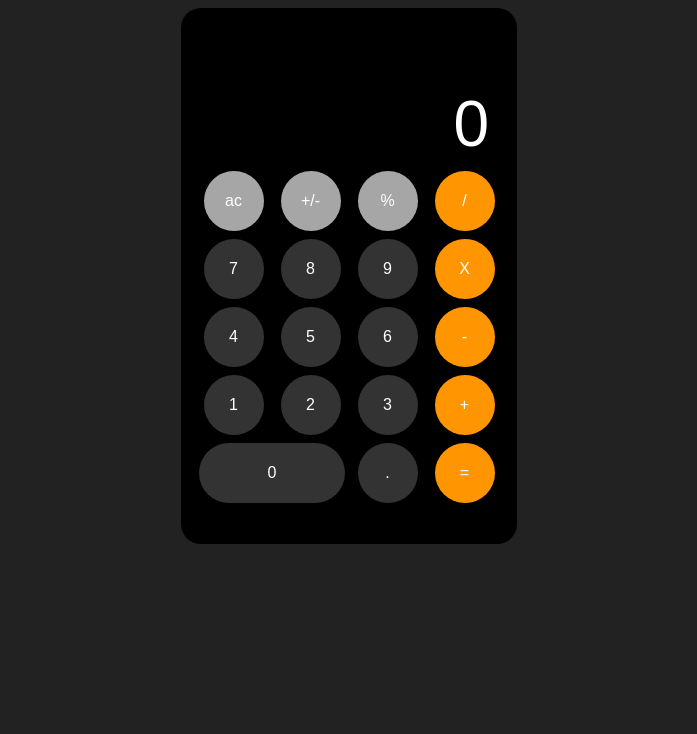
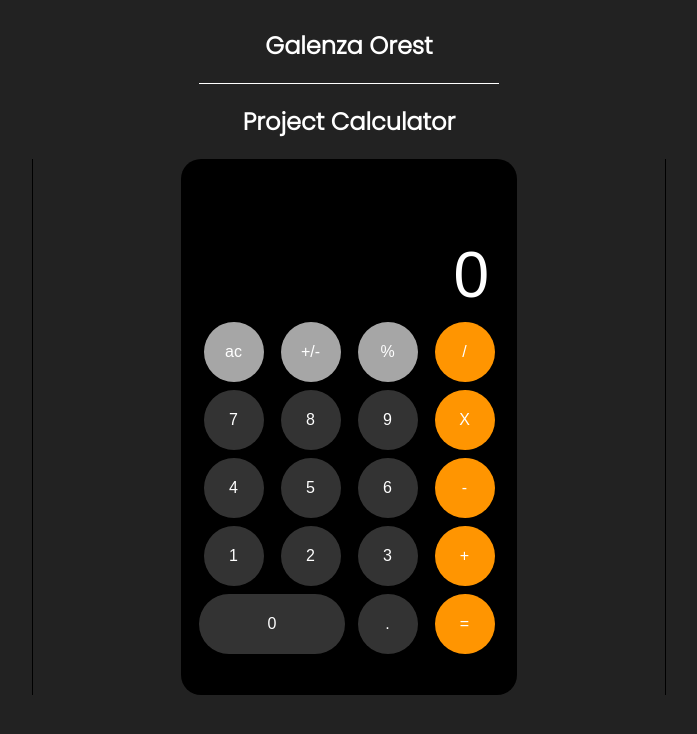
Before and after one commit to OgShadoww/Calk, a plain HTML site: page index.html in a window 1280 px wide. Shown: the whole page, without its empty margins (291-988 px from the left). Drawn offline with Linux system fonts and the light colour scheme.

Commit message:
add element

```diff
--- a/index.html
+++ b/index.html
@@ -10,6 +10,18 @@
 </head>
 <body>
 
+    <div class="preview-project">
+        <div class="preview-project-name">
+            <h2>Galenza Orest</h2>
+        </div>
+        <div class="line"></div>
+        <div class="preview-project-title">
+            <h2>Project Calculator</h2>
+        </div>
+    </div>
+
+   <div class="wrapper">
+        <div class="conteiner">
             <div class="calc">
                 <div class="output">
                     <p>0</p>
@@ -40,6 +52,8 @@
                     <div class="btn equal bg-orange">=</div>
                 </div>
             </div>
+        </div>
+   </div>
 
 <!-- JavaScript Bundle with Popper -->
 <script src="script.js"></script>
--- a/style.css
+++ b/style.css
@@ -1,3 +1,5 @@
+@import url('https://fonts.googleapis.com/css2?family=Poppins:wght@300&display=swap');
+
 body {
     background-color: #222222;
     color: white;
@@ -67,4 +69,39 @@ body {
 
   .btn.bg-orange {
     background-color: #ff9501;
+}
+
+.preview-project {
+  font-family: 'Poppins';
+  display: flex;
+  flex-direction: column;
+  width: 100%;
+  justify-content: center;
+  align-items: center;
+}
+
+.line {
+  width: 300px;
+  height: 1px;
+  background-color: #fff;
+}
+
+.wrapper {
+  display: flex;
+  align-items: center;
+  justify-content: center;
+  width: 100%;
+}
+
+.conteiner {
+  width: 50%;
+  border-right: 1px solid #000;
+  border-left: 1px solid #000;
+}
+
+@media(max-width:700px) {
+  .conteiner {
+    border: none;
+    width: 100%;
   }
+}
```
Lines whose indentation alone changed are shown as unchanged.
